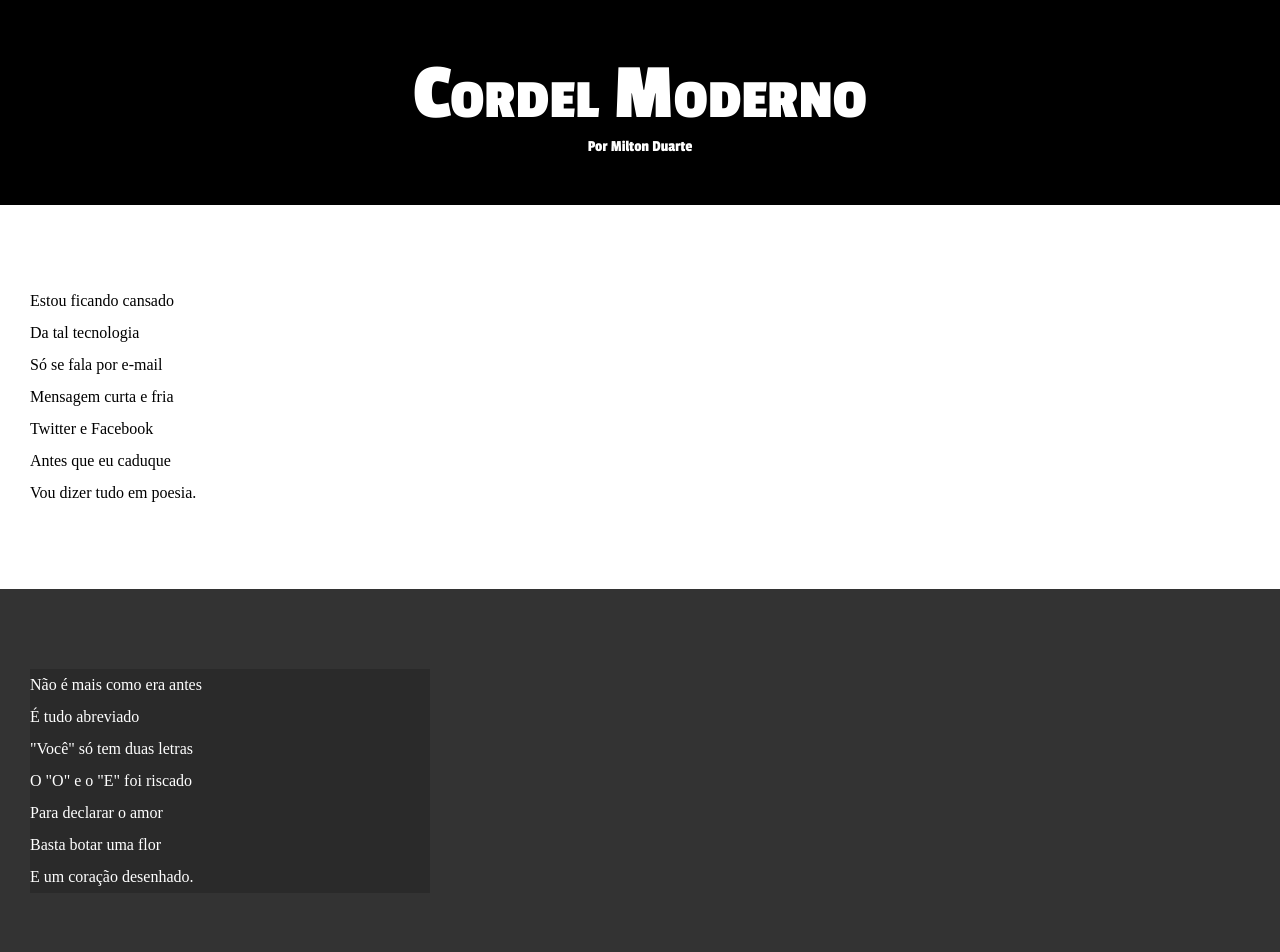
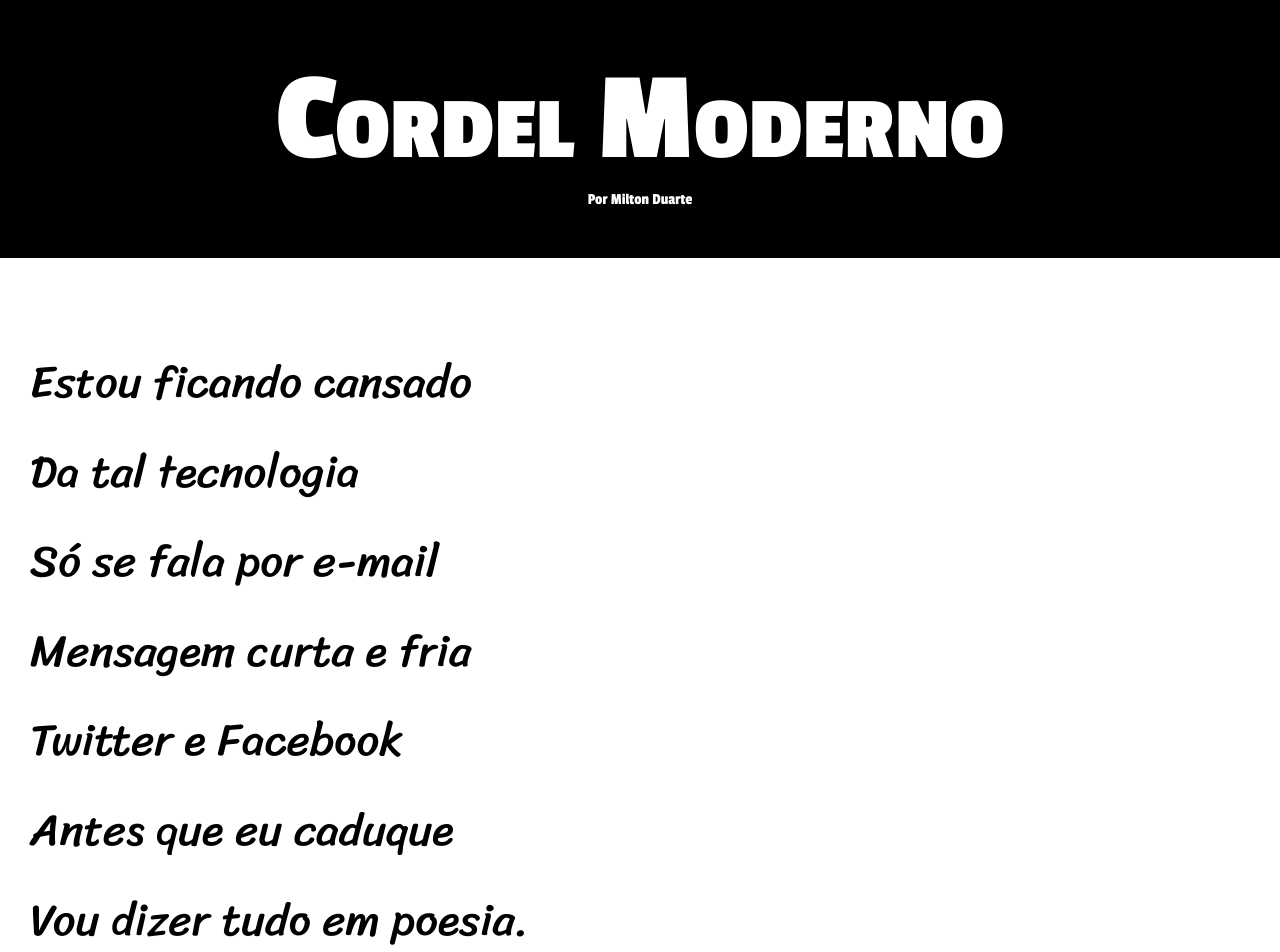
Before and after one commit to DouglasRof/HTML-CSS, a plain HTML site: page projeto-cordel/cordel.html in a window 1280 px wide. Shown: the top 952 px of the page. Drawn offline with Linux system fonts and the light colour scheme.

Commit message:
atualização projeto cordel

```diff
--- a/projeto-cordel/estilo/style.css
+++ b/projeto-cordel/estilo/style.css
@@ -21,15 +21,15 @@ header{
 
 header h1{
     color: white;
-    font-family: "Passion One", sans-serif;
+    font-family: "Passion One", cursive;
     font-variant: small-caps;
-    font-size: 10vh;
+    font-size: 10vw;
     padding-top: 50px;
 }
 
 header p{
     color: white;
-    font-family: "Passion One", sans-serif;
+    font-family: "Passion One", cursive;
     font-size: 16px;
     padding-bottom: 50px;
 
@@ -49,6 +49,8 @@ section{
     padding-bottom: 10vh;
     line-height: 2em;
     padding-left: 30px;
+    font-family: 'Sriracha', cursive;
+    font-size: 3.5vw;
 }
 
 section.normal{
@@ -62,7 +64,8 @@ section.imagem{
 }
 
 section.imagem > p {
-    width: 400px;
+    display: inline-block;
+    padding: 5px;
     background-color: rgba(0, 0, 0, 0.185);
 }
 
```
